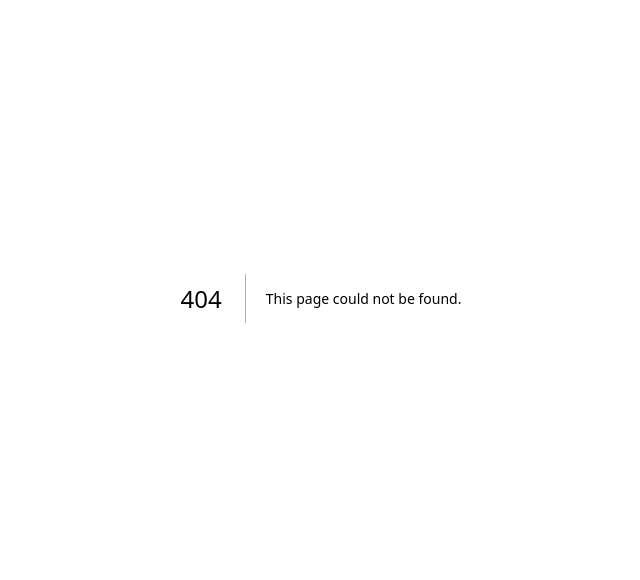
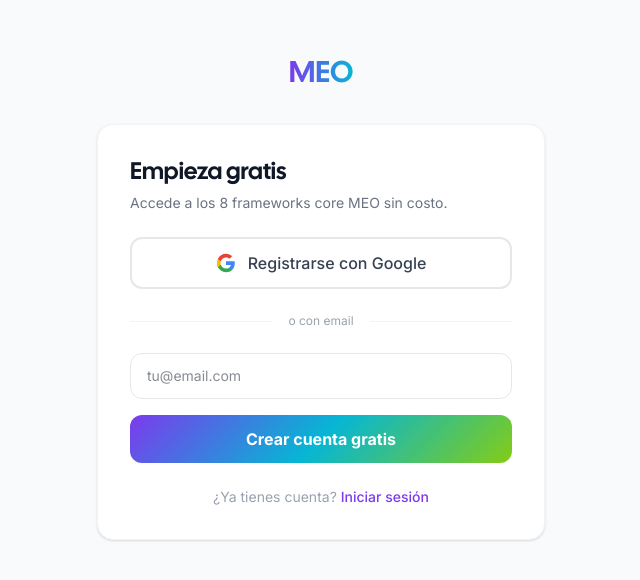
Before and after one commit to camilolealdev/MEO, a Next.js app: page /register in a window 1280 px wide. Before the commit this address had no page. Shown: the part 102-682 px from the top of the page, without its empty margins (319-959 px from the left). Built offline with nearby package versions, Linux system fonts and the light colour scheme.

Commit message:
feat: auth pages — login, register, onboarding path quiz

```diff
--- /dev/null
+++ b/app/(auth)/layout.tsx
@@ -0,0 +1,12 @@
+export default function AuthLayout({ children }: { children: React.ReactNode }) {
+  return (
+    <div className="min-h-screen bg-gray-50 flex items-center justify-center px-4">
+      <div className="w-full max-w-md">
+        <div className="text-center mb-8">
+          <span className="font-display font-bold text-3xl gradient-text">MEO</span>
+        </div>
+        {children}
+      </div>
+    </div>
+  );
+}
--- /dev/null
+++ b/app/(auth)/login/page.tsx
@@ -0,0 +1,58 @@
+"use client";
+import { signIn } from "next-auth/react";
+import { useState } from "react";
+import Link from "next/link";
+
+export default function LoginPage() {
+  const [email, setEmail] = useState("");
+  const [sent, setSent] = useState(false);
+
+  async function handleEmailSignIn(e: React.FormEvent) {
+    e.preventDefault();
+    await signIn("resend", { email, redirect: false });
+    setSent(true);
+  }
+
+  if (sent) {
+    return (
+      <div className="bg-white rounded-2xl p-8 shadow-sm border border-gray-100 text-center">
+        <div className="text-4xl mb-4">✉️</div>
+        <h2 className="font-display font-bold text-xl text-gray-900 mb-2">Revisa tu email</h2>
+        <p className="text-gray-500 text-sm">Enviamos un enlace de acceso a <strong>{email}</strong></p>
+      </div>
+    );
+  }
+
+  return (
+    <div className="bg-white rounded-2xl p-8 shadow-sm border border-gray-100">
+      <h1 className="font-display font-bold text-2xl text-gray-900 mb-6">Bienvenido de vuelta</h1>
+      <button
+        onClick={() => signIn("google", { callbackUrl: "/dashboard" })}
+        className="w-full flex items-center justify-center gap-3 py-3 rounded-xl border-2 border-gray-200 font-medium text-gray-700 hover:border-gray-300 transition-all mb-6"
+      >
+        <svg className="w-5 h-5" viewBox="0 0 24 24">
+          <path fill="#4285F4" d="M22.56 12.25c0-.78-.07-1.53-.2-2.25H12v4.26h5.92c-.26 1.37-1.04 2.53-2.21 3.31v2.77h3.57c2.08-1.92 3.28-4.74 3.28-8.09z"/>
+          <path fill="#34A853" d="M12 23c2.97 0 5.46-.98 7.28-2.66l-3.57-2.77c-.98.66-2.23 1.06-3.71 1.06-2.86 0-5.29-1.93-6.16-4.53H2.18v2.84C3.99 20.53 7.7 23 12 23z"/>
+          <path fill="#FBBC05" d="M5.84 14.09c-.22-.66-.35-1.36-.35-2.09s.13-1.43.35-2.09V7.07H2.18C1.43 8.55 1 10.22 1 12s.43 3.45 1.18 4.93l2.85-2.22.81-.62z"/>
+          <path fill="#EA4335" d="M12 5.38c1.62 0 3.06.56 4.21 1.64l3.15-3.15C17.45 2.09 14.97 1 12 1 7.7 1 3.99 3.47 2.18 7.07l3.66 2.84c.87-2.6 3.3-4.53 6.16-4.53z"/>
+        </svg>
+        Continuar con Google
+      </button>
+      <div className="relative mb-6">
+        <div className="absolute inset-0 flex items-center"><div className="w-full border-t border-gray-100" /></div>
+        <div className="relative flex justify-center"><span className="px-4 bg-white text-xs text-gray-400">o con email</span></div>
+      </div>
+      <form onSubmit={handleEmailSignIn} className="space-y-4">
+        <input type="email" value={email} onChange={e => setEmail(e.target.value)} placeholder="tu@email.com" required
+          className="w-full px-4 py-3 rounded-xl border border-gray-200 text-sm focus:outline-none focus:border-violet-400" />
+        <button type="submit" className="w-full py-3 rounded-xl bg-gradient-meo text-white font-bold hover:opacity-90">
+          Enviar enlace mágico
+        </button>
+      </form>
+      <p className="text-center text-sm text-gray-400 mt-6">
+        ¿No tienes cuenta?{" "}
+        <Link href="/register" className="text-violet-600 font-medium hover:underline">Regístrate gratis</Link>
+      </p>
+    </div>
+  );
+}
--- /dev/null
+++ b/app/(auth)/onboarding/page.tsx
@@ -0,0 +1,40 @@
+"use client";
+import { useRouter } from "next/navigation";
+import { motion } from "framer-motion";
+import { useState } from "react";
+
+const PROFILES = [
+  { id: "seo-total", icon: "🔍", label: "Profesional SEO", desc: "Posicionamiento orgánico" },
+  { id: "agencias", icon: "🏢", label: "Agencia / Consultor", desc: "Servicios a clientes" },
+  { id: "ecommerce", icon: "🛒", label: "Ecommerce", desc: "Escalar ventas online" },
+  { id: "startups", icon: "🚀", label: "Startup / Emprendedor", desc: "Crecer rápido" },
+  { id: "enterprise", icon: "🏗️", label: "Empresa Grande", desc: "Marketing corporativo" },
+  { id: "ia-futuro", icon: "🤖", label: "Innovador / IA", desc: "Frameworks avanzados" },
+];
+
+export default function OnboardingPage() {
+  const router = useRouter();
+  const [selected, setSelected] = useState<string | null>(null);
+
+  return (
+    <div className="bg-white rounded-2xl p-8 shadow-sm border border-gray-100">
+      <h1 className="font-display font-bold text-2xl text-gray-900 mb-2">¿Cuál es tu perfil?</h1>
+      <p className="text-gray-500 text-sm mb-6">Te recomendamos la ruta MEO ideal.</p>
+      <div className="grid grid-cols-2 gap-3 mb-6">
+        {PROFILES.map(p => (
+          <motion.button key={p.id} whileTap={{ scale: 0.97 }} onClick={() => setSelected(p.id)}
+            className={`text-left p-4 rounded-xl border-2 transition-all ${selected === p.id ? "border-violet-500 bg-violet-50" : "border-gray-200 hover:border-gray-300"}`}>
+            <div className="text-2xl mb-1">{p.icon}</div>
+            <div className="font-semibold text-sm text-gray-900">{p.label}</div>
+            <div className="text-xs text-gray-500 mt-0.5">{p.desc}</div>
+          </motion.button>
+        ))}
+      </div>
+      <button onClick={() => selected && router.push(`/dashboard?path=${selected}`)}
+        disabled={!selected}
+        className="w-full py-3 rounded-xl bg-gradient-meo text-white font-bold disabled:opacity-40 hover:opacity-90 transition-opacity">
+        Comenzar mi ruta →
+      </button>
+    </div>
+  );
+}
--- /dev/null
+++ b/app/(auth)/register/page.tsx
@@ -0,0 +1,57 @@
+"use client";
+import { signIn } from "next-auth/react";
+import { useState } from "react";
+import Link from "next/link";
+
+export default function RegisterPage() {
+  const [email, setEmail] = useState("");
+  const [sent, setSent] = useState(false);
+
+  async function handleEmailSignIn(e: React.FormEvent) {
+    e.preventDefault();
+    await signIn("resend", { email, redirect: false, callbackUrl: "/onboarding" });
+    setSent(true);
+  }
+
+  if (sent) {
+    return (
+      <div className="bg-white rounded-2xl p-8 shadow-sm border border-gray-100 text-center">
+        <div className="text-4xl mb-4">✉️</div>
+        <h2 className="font-display font-bold text-xl text-gray-900 mb-2">¡Casi listo!</h2>
+        <p className="text-gray-500 text-sm">Enviamos tu enlace a <strong>{email}</strong></p>
+      </div>
+    );
+  }
+
+  return (
+    <div className="bg-white rounded-2xl p-8 shadow-sm border border-gray-100">
+      <h1 className="font-display font-bold text-2xl text-gray-900 mb-1">Empieza gratis</h1>
+      <p className="text-gray-500 text-sm mb-6">Accede a los 8 frameworks core MEO sin costo.</p>
+      <button onClick={() => signIn("google", { callbackUrl: "/onboarding" })}
+        className="w-full flex items-center justify-center gap-3 py-3 rounded-xl border-2 border-gray-200 font-medium text-gray-700 hover:border-gray-300 transition-all mb-6">
+        <svg className="w-5 h-5" viewBox="0 0 24 24">
+          <path fill="#4285F4" d="M22.56 12.25c0-.78-.07-1.53-.2-2.25H12v4.26h5.92c-.26 1.37-1.04 2.53-2.21 3.31v2.77h3.57c2.08-1.92 3.28-4.74 3.28-8.09z"/>
+          <path fill="#34A853" d="M12 23c2.97 0 5.46-.98 7.28-2.66l-3.57-2.77c-.98.66-2.23 1.06-3.71 1.06-2.86 0-5.29-1.93-6.16-4.53H2.18v2.84C3.99 20.53 7.7 23 12 23z"/>
+          <path fill="#FBBC05" d="M5.84 14.09c-.22-.66-.35-1.36-.35-2.09s.13-1.43.35-2.09V7.07H2.18C1.43 8.55 1 10.22 1 12s.43 3.45 1.18 4.93l2.85-2.22.81-.62z"/>
+          <path fill="#EA4335" d="M12 5.38c1.62 0 3.06.56 4.21 1.64l3.15-3.15C17.45 2.09 14.97 1 12 1 7.7 1 3.99 3.47 2.18 7.07l3.66 2.84c.87-2.6 3.3-4.53 6.16-4.53z"/>
+        </svg>
+        Registrarse con Google
+      </button>
+      <div className="relative mb-6">
+        <div className="absolute inset-0 flex items-center"><div className="w-full border-t border-gray-100" /></div>
+        <div className="relative flex justify-center"><span className="px-4 bg-white text-xs text-gray-400">o con email</span></div>
+      </div>
+      <form onSubmit={handleEmailSignIn} className="space-y-4">
+        <input type="email" value={email} onChange={e => setEmail(e.target.value)} placeholder="tu@email.com" required
+          className="w-full px-4 py-3 rounded-xl border border-gray-200 text-sm focus:outline-none focus:border-violet-400" />
+        <button type="submit" className="w-full py-3 rounded-xl bg-gradient-meo text-white font-bold hover:opacity-90">
+          Crear cuenta gratis
+        </button>
+      </form>
+      <p className="text-center text-sm text-gray-400 mt-6">
+        ¿Ya tienes cuenta?{" "}
+        <Link href="/login" className="text-violet-600 font-medium hover:underline">Iniciar sesión</Link>
+      </p>
+    </div>
+  );
+}
```
